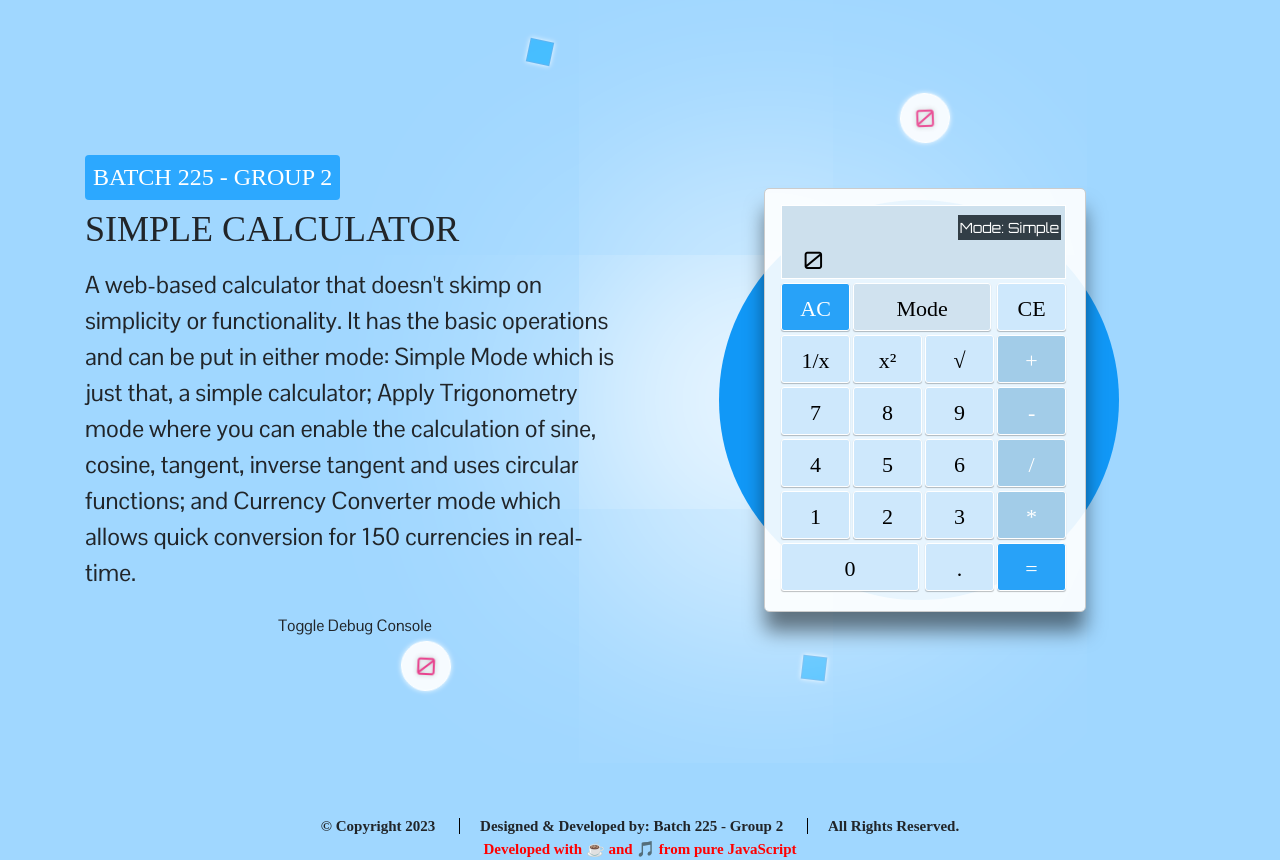
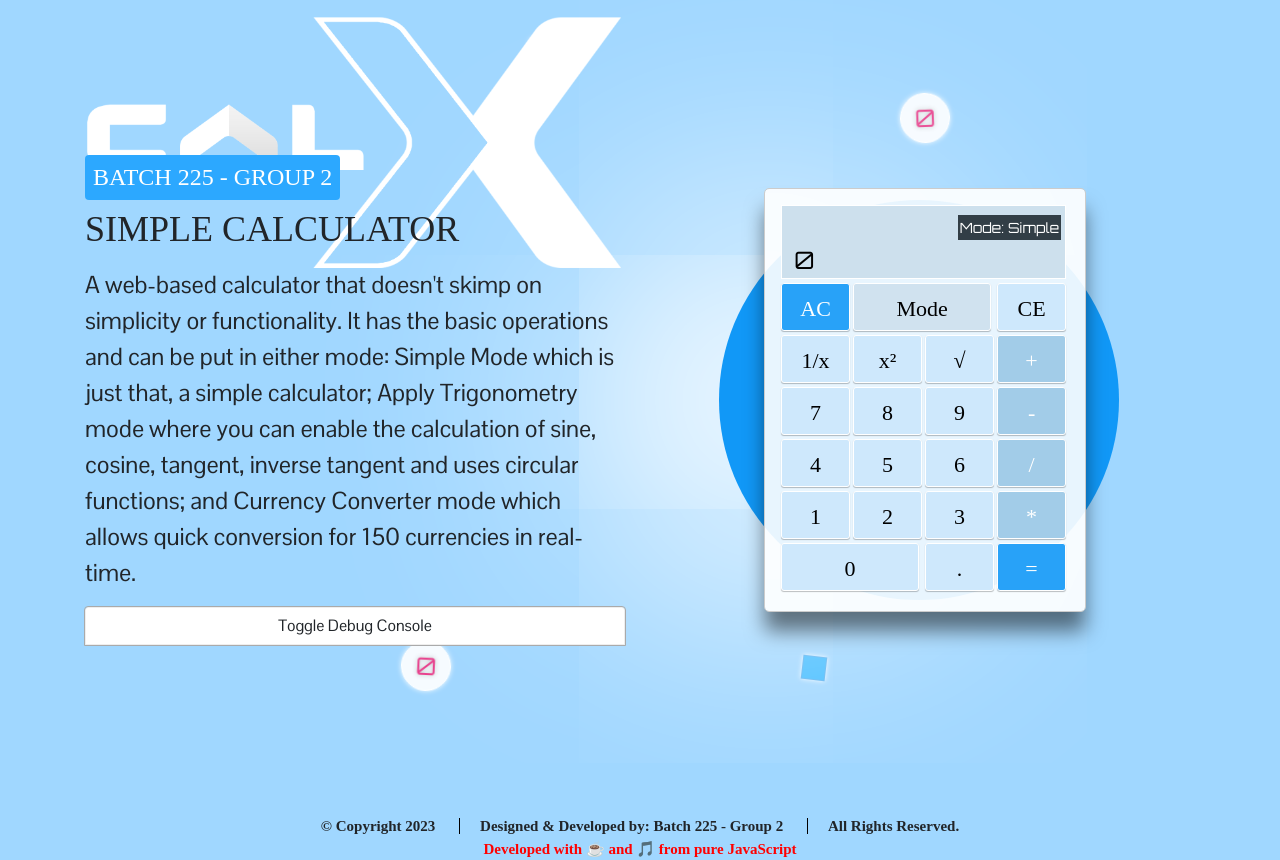
Before and after one commit to RubyRubz/CALC_PROJECT, a plain HTML site: page index.html in a window 1280 px wide. Drawn offline with nearby package versions, Linux system fonts and the light colour scheme; files whose address does not match are found by name; a web font is replaced by a local one.

Commit message:
added logo

```diff
--- a/asset_builder/css/partials/_calculator.scss
+++ b/asset_builder/css/partials/_calculator.scss
@@ -1,4 +1,9 @@
 #calculator {
+  @include media-breakpoint-down(sm) {
+    margin-top: 30px;
+    margin-bottom: 30px;
+  }
+
   position: relative;
   z-index: 2;
   width: 320px;
@@ -91,7 +96,7 @@
     input {
       background: transparent;
       margin: 0;
-      padding: 0 9px;
+      padding: 0;
       border: 0;
       outline: none;
       max-width: 97%;
```
Also changed, not shown: asset_builder/images/calx_logo.png (added), dist/css/style.min.css.
